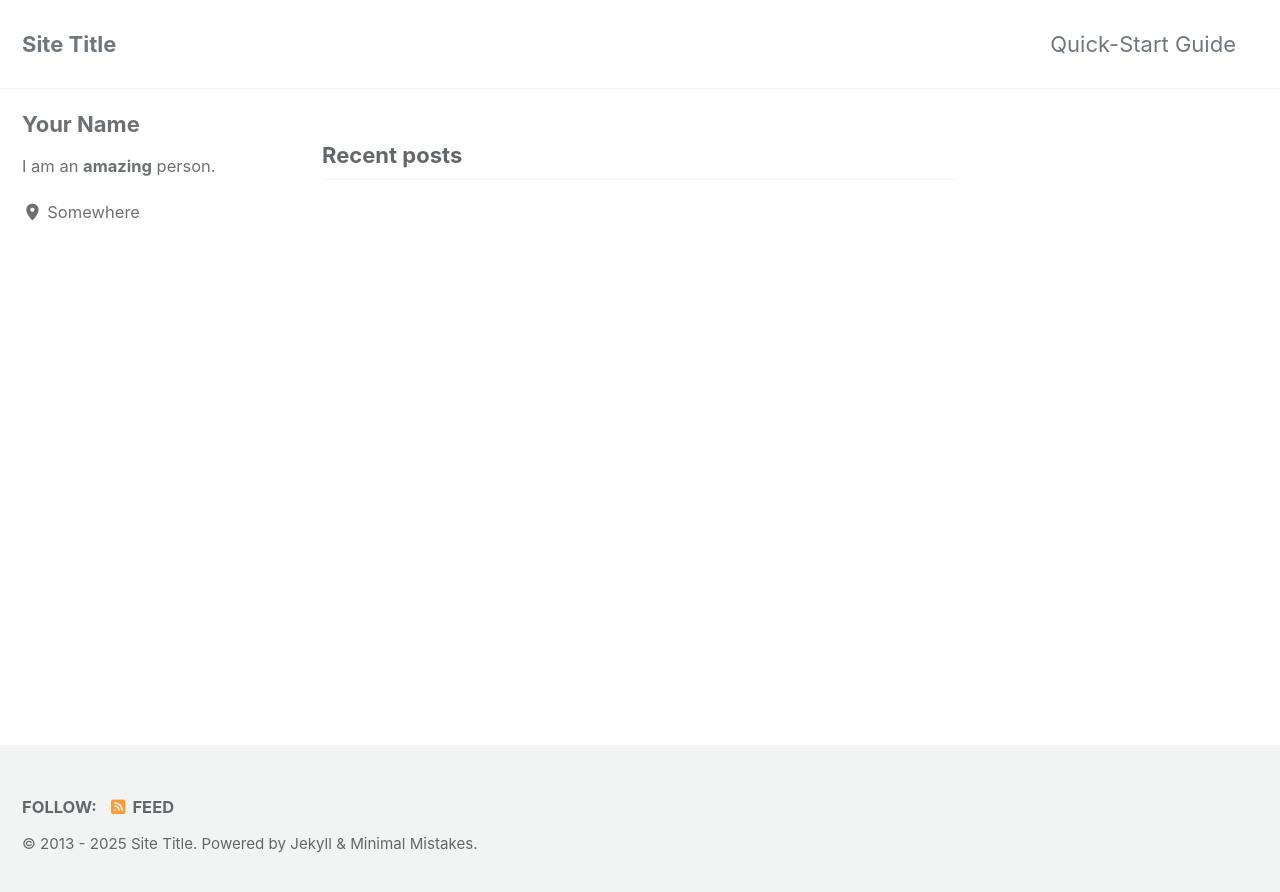
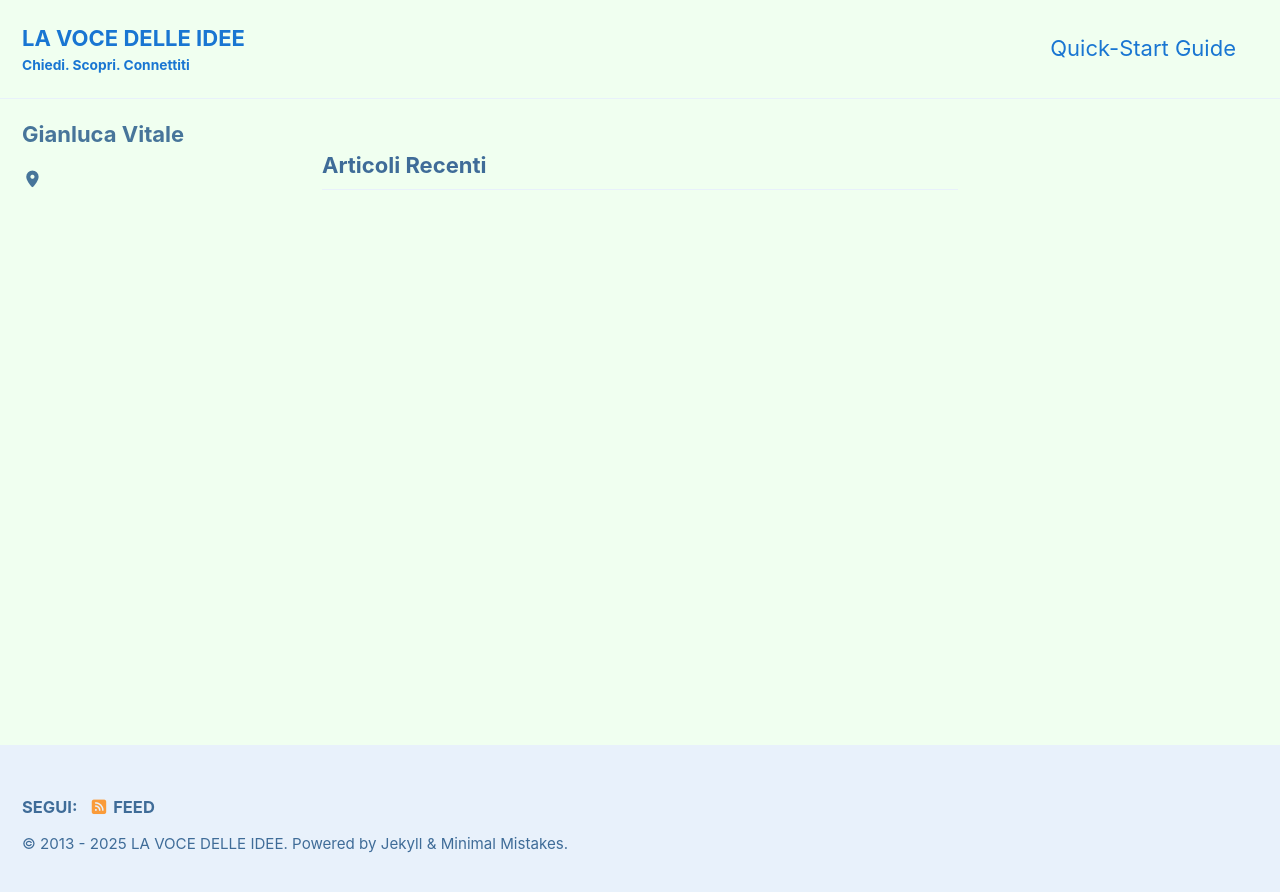
Before and after one commit to LaVoceDelleIdee/LaVoceDelleIdee.github.io, a Jekyll site: the page built from index.html, in a window 1280 px wide. Shown: the top 892 px of the page. Built offline with Jekyll 4.4.1, drawn with Linux system fonts in a browser that asks for light colours; cached includes are drawn as plain includes; the list of posts is cut into pages by our own code.

Commit message:
modifico il config.yml

```diff
--- a/_config.yml
+++ b/_config.yml
@@ -12,19 +12,19 @@
 
 # theme                  : "minimal-mistakes-jekyll"
 # remote_theme           : "mmistakes/minimal-mistakes"
-minimal_mistakes_skin    : "default" # "air", "aqua", "contrast", "dark", "dirt", "neon", "mint", "plum", "sunrise"
+minimal_mistakes_skin    : "aqua" # "air", "aqua", "contrast", "dark", "dirt", "neon", "mint", "plum", "sunrise"
 
 # Site Settings
-locale                   : "en-US"
+locale                   : "it-IT"
 rtl                      : # true, false (default) # turns direction of the page into right to left for RTL languages
-title                    : "Site Title"
+title                    : "LA VOCE DELLE IDEE"
 title_separator          : "-"
-subtitle                 : # site tagline that appears below site title in masthead
-name                     : "Your Name"
-description              : "An amazing website."
-url                      : # the base hostname & protocol for your site e.g. "https://mmistakes.github.io"
+subtitle                 : "Chiedi. Scopri. Connettiti"
+name                     : ""
+description              : "riflessioni e approfondimenti sull'attualità di fiano romano e nuove idee per il cambiamento"
+url                      : "https://LaVoceDelleIdee.github.io"
 baseurl                  : # the subpath of your site, e.g. "/blog"
-repository               : # GitHub username/repo-name e.g. "mmistakes/minimal-mistakes"
+repository               : "LaVoceDelleIdee/LaVoceDelleIdee.github.io"
 teaser                   : # path of fallback teaser image, e.g. "/assets/images/500x300.png"
 logo                     : # path of logo image to display in the masthead, e.g. "/assets/images/88x88.png"
 masthead_title           : # overrides the website title displayed in the masthead, use " " for no title
@@ -105,18 +105,18 @@ social:
 
 # Analytics
 analytics:
-  provider               : # false (default), "google", "google-universal", "google-gtag", "custom"
+  provider               : "google-gtag"
   google:
-    tracking_id          :
-    anonymize_ip         : # true, false (default)
+    tracking_id          : "G-XXXXXXXXXX"
+    anonymize_ip         : true
 
 
 # Site Author
 author:
-  name             : "Your Name"
+  name             : "Gianluca Vitale"
   avatar           : # path of avatar image, e.g. "/assets/images/bio-photo.jpg"
-  bio              : "I am an **amazing** person."
-  location         : "Somewhere"
+  bio              : ""
+  location         : ""
   email            :
   links:
     - label: "Email"
@@ -161,7 +161,6 @@ footer:
       # url:
   since: "2013"
 
-
 # Reading Files
 include:
   - .htaccess
@@ -200,14 +199,12 @@ keep_files:
 encoding: "utf-8"
 markdown_ext: "markdown,mkdown,mkdn,mkd,md"
 
-
 # Conversion
 markdown: kramdown
 highlighter: rouge
 lsi: false
 excerpt_separator: "\n\n"
 incremental: false
-
 
 # Markdown Processing
 kramdown:
@@ -220,17 +217,14 @@ kramdown:
   smart_quotes: lsquo,rsquo,ldquo,rdquo
   enable_coderay: false
 
-
 # Sass/SCSS
 sass:
   sass_dir: _sass
   style: compressed # https://sass-lang.com/documentation/file.SASS_REFERENCE.html#output_style
 
-
 # Outputting
 permalink: /:categories/:title/
 timezone: # https://en.wikipedia.org/wiki/List_of_tz_database_time_zones
-
 
 # Pagination with jekyll-paginate
 paginate: 5 # amount of posts to show
@@ -257,7 +251,6 @@ pagination:
     before: 2
     after: 2
 
-
 # Plugins (previously gems:)
 plugins:
   - jekyll-paginate
@@ -273,7 +266,6 @@ whitelist:
   - jekyll-gist
   - jekyll-feed
   - jekyll-include-cache
-
 
 # Archives
 #  Type
@@ -303,14 +295,12 @@ tag_archive:
 #     category: /categories/:name/
 #     tag: /tags/:name/
 
-
 # HTML Compression
 # - https://jch.penibelst.de/
 compress_html:
   clippings: all
   ignore:
     envs: development
-
 
 # Defaults
 defaults:
```
